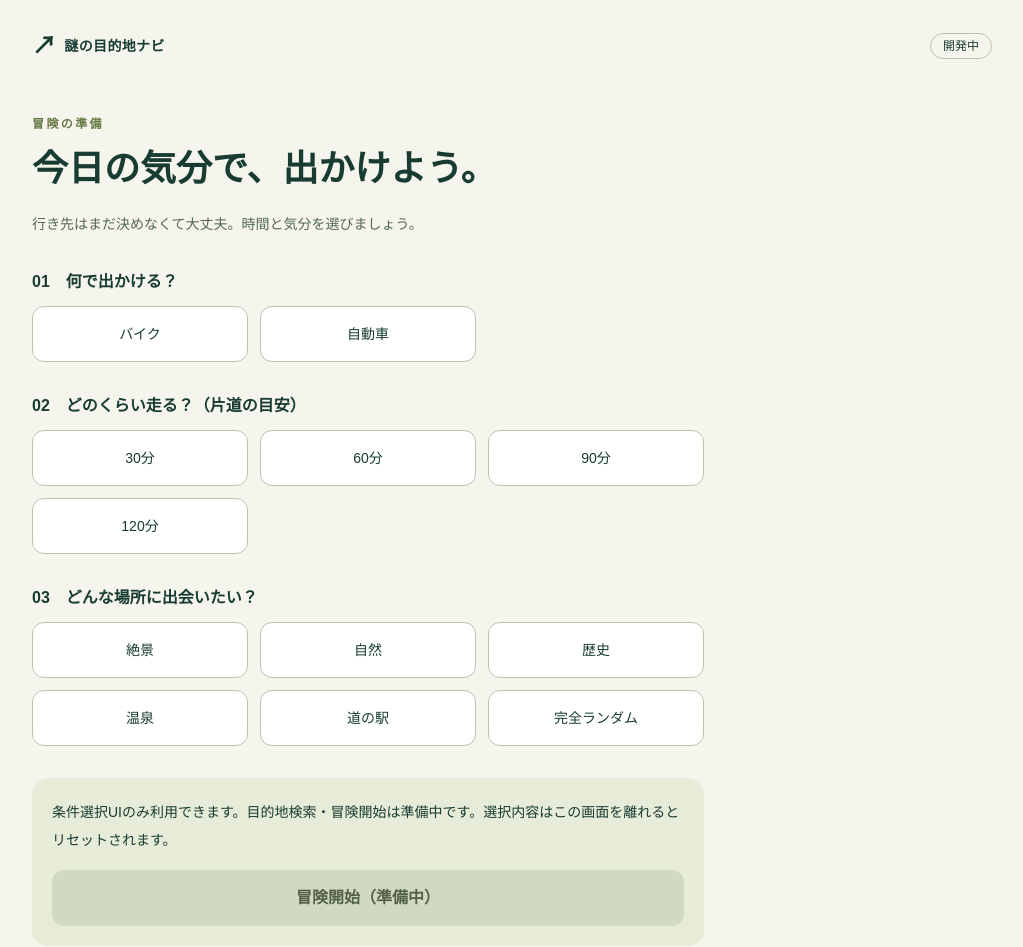
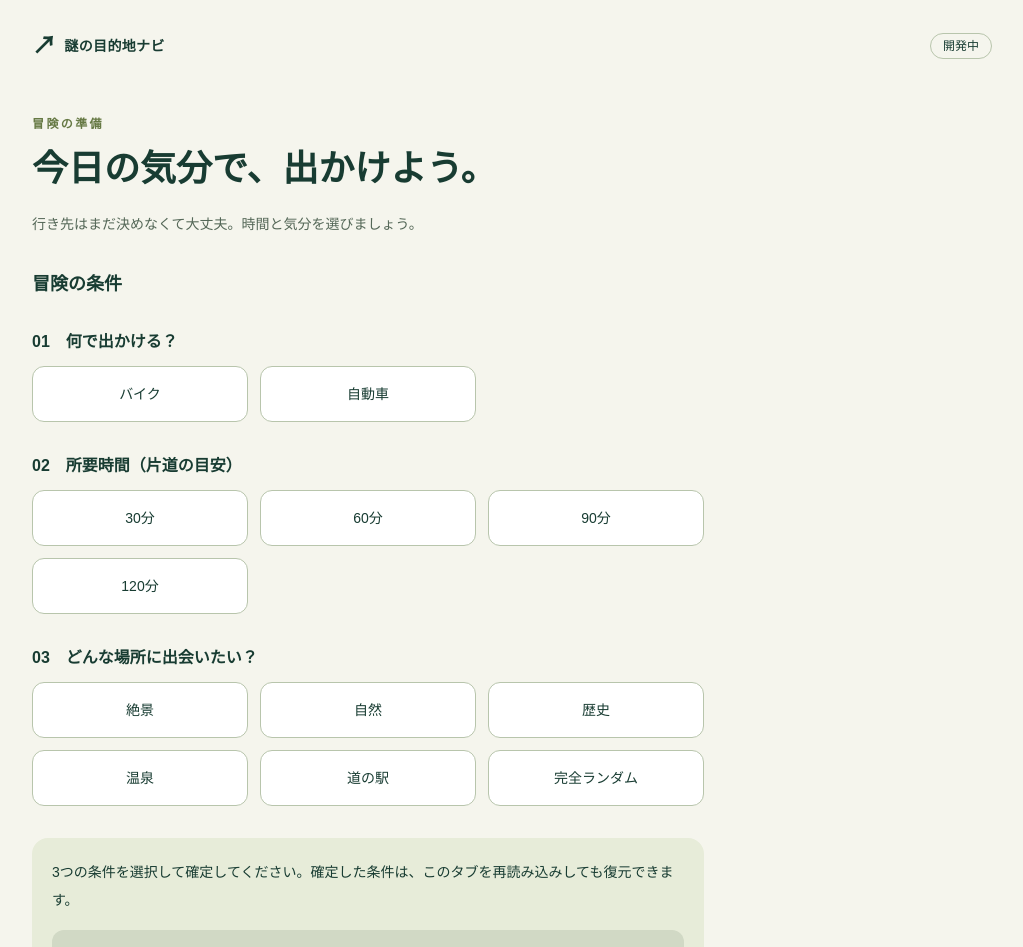
Before and after one commit to jphacks/os_2605, a Next.js app: page /setup in a window 1280 px wide. Shown: the top 947 px of the page, without its empty margins (128-1151 px from the left). Built offline with nearby package versions, Linux system fonts and the light colour scheme.

Commit message:
feat: confirm and edit saved adventure conditions

```diff
--- a/app/page.tsx
+++ b/app/page.tsx
@@ -21,7 +21,7 @@ export default function HomePage() {
           </p>
           <ActionLink href="/setup">冒険を始める</ActionLink>
           <p className="mt-3 text-xs text-[#546757]">
-            現在は条件を選ぶ画面まで体験できます。
+          現在は条件の選択・保存まで体験できます。
           </p>
         </div>
         <div
--- a/components/adventure/setup-form.tsx
+++ b/components/adventure/setup-form.tsx
@@ -1,53 +1,228 @@
 "use client";
-import { useState } from "react";
-import type { Category, DurationMinutes, VehicleType } from "@/types/adventure";
+import { useEffect, useRef, useState } from "react";
+import type { AdventureSetupDraft } from "@/types/adventure";
 import {
   vehicleOptions,
   durationOptions,
   categoryOptions,
 } from "@/features/adventure/setup-options";
+import {
+  loadSetupDraft,
+  parseSetupDraft,
+  saveSetupDraft,
+} from "@/features/adventure/setup-storage";
 import { ChoiceGroup } from "./choice-group";
+
+type FormDraft = {
+  [K in keyof AdventureSetupDraft]: AdventureSetupDraft[K] | null;
+};
+type FormState = {
+  draft: FormDraft;
+  phase: "loading" | "editing" | "confirmed";
+  message: string;
+  error: string;
+};
+const emptyDraft: FormDraft = {
+  vehicleType: null,
+  durationMinutes: null,
+  category: null,
+};
+const buttonClass =
+  "min-h-12 w-full rounded-xl bg-[#234e3e] px-5 py-4 font-bold text-white enabled:cursor-pointer enabled:hover:bg-[#183c32] disabled:cursor-not-allowed disabled:bg-[#d1d9c5] disabled:text-[#54614a]";
+
 export function SetupForm() {
-  const [vehicle, setVehicle] = useState<VehicleType | null>(null);
-  const [duration, setDuration] = useState<DurationMinutes | null>(null);
-  const [category, setCategory] = useState<Category | null>(null);
+  const [form, setForm] = useState<FormState>({
+    draft: emptyDraft,
+    phase: "loading",
+    message: "",
+    error: "",
+  });
+  const headingRef = useRef<HTMLHeadingElement>(null);
+  const previousPhase = useRef(form.phase);
+
+  useEffect(() => {
+    const saved = loadSetupDraft();
+    const message =
+      saved.status === "restored"
+        ? "保存済みの条件を復元しました。内容を確認して確定してください。"
+        : saved.status === "invalid"
+          ? "保存データが不正なため読み込めませんでした。条件を選び直してください。"
+          : saved.status === "unavailable"
+            ? "保存領域を利用できません。条件は選べますが、保存できるまで確定できません。"
+            : "";
+    // Synchronize once with browser storage after hydration; never read it during SSR.
+    // eslint-disable-next-line react-hooks/set-state-in-effect
+    setForm({
+      draft: saved.status === "restored" ? saved.draft : emptyDraft,
+      phase: "editing",
+      message,
+      error: "",
+    });
+  }, []);
+
+  useEffect(() => {
+    if (form.phase === "confirmed" || previousPhase.current === "confirmed")
+      headingRef.current?.focus();
+    previousPhase.current = form.phase;
+  }, [form.phase]);
+
+  function change<K extends keyof AdventureSetupDraft>(
+    key: K,
+    value: AdventureSetupDraft[K],
+  ) {
+    setForm((current) => ({
+      ...current,
+      draft: { ...current.draft, [key]: value },
+      error: "",
+    }));
+  }
+  function confirm(event: React.FormEvent<HTMLFormElement>) {
+    event.preventDefault();
+    if (form.phase !== "editing") return;
+    const result = saveSetupDraft(form.draft);
+    if (result !== "saved") {
+      setForm((current) => ({
+        ...current,
+        error:
+          result === "invalid"
+            ? "乗り物・所要時間・ジャンルをすべて選択してください。"
+            : "条件を保存できませんでした。ブラウザの保存設定を確認して、もう一度お試しください。入力内容は保持しています。",
+      }));
+      return;
+    }
+    setForm((current) => ({
+      ...current,
+      phase: "confirmed",
+      message: "",
+      error: "",
+    }));
+  }
+
+  if (form.phase === "loading")
+    return (
+      <p role="status" className="py-8 text-sm">
+        保存した条件を確認しています…
+      </p>
+    );
+
+  const confirmed =
+    form.phase === "confirmed" ? parseSetupDraft(form.draft) : null;
+  if (confirmed) {
+    const rows = [
+      [
+        "乗り物",
+        vehicleOptions.find((option) => option.value === confirmed.vehicleType)
+          ?.label,
+      ],
+      ["所要時間", `片道${confirmed.durationMinutes}分`],
+      [
+        "ジャンル",
+        categoryOptions.find((option) => option.value === confirmed.category)
+          ?.label,
+      ],
+    ];
+    return (
+      <section
+        className="max-w-2xl rounded-2xl border border-[#b8c5ac] bg-white p-5 sm:p-8"
+        aria-labelledby="setup-summary"
+      >
+        <h2
+          id="setup-summary"
+          ref={headingRef}
+          tabIndex={-1}
+          className="text-2xl leading-relaxed font-bold"
+        >
+          冒険の準備ができました！
+        </h2>
+        <p className="mt-3 text-sm leading-7 text-[#546757]">
+          条件をこのタブに保存しました。目的地選択・冒険開始はまだ準備中です。
+        </p>
+        <dl className="my-6 divide-y divide-[#d8dece]">
+          {rows.map(([label, value]) => (
+            <div key={label} className="grid grid-cols-[5rem_1fr] gap-3 py-4">
+              <dt className="text-sm text-[#546757]">{label}</dt>
+              <dd className="font-bold">{value}</dd>
+            </div>
+          ))}
+        </dl>
+        <button
+          type="button"
+          className={buttonClass}
+          onClick={() =>
+            setForm((current) => ({
+              ...current,
+              phase: "editing",
+              message: "変更後は、もう一度確定すると保存内容が更新されます。",
+            }))
+          }
+        >
+          条件を変更する
+        </button>
+        <button type="button" disabled className={`${buttonClass} mt-3`}>
+          冒険開始（準備中）
+        </button>
+      </section>
+    );
+  }
   return (
     <form
-      onSubmit={(event) => event.preventDefault()}
+      onSubmit={confirm}
       className="max-w-2xl space-y-8"
+      aria-labelledby="setup-form-heading"
     >
+      <h2
+        id="setup-form-heading"
+        ref={headingRef}
+        tabIndex={-1}
+        className="text-lg font-bold"
+      >
+        冒険の条件
+      </h2>
+      {form.message && (
+        <p
+          role="status"
+          className="rounded-xl bg-[#e7ecd9] p-4 text-sm leading-7"
+        >
+          {form.message}
+        </p>
+      )}
       <ChoiceGroup
         legend="01　何で出かける？"
         name="vehicle"
         options={vehicleOptions}
-        value={vehicle}
-        onChange={setVehicle}
+        value={form.draft.vehicleType}
+        onChange={(value) => change("vehicleType", value)}
       />
       <ChoiceGroup
-        legend="02　どのくらい走る？（片道の目安）"
+        legend="02　所要時間（片道の目安）"
         name="duration"
         options={durationOptions}
-        value={duration}
-        onChange={setDuration}
+        value={form.draft.durationMinutes}
+        onChange={(value) => change("durationMinutes", value)}
       />
       <ChoiceGroup
         legend="03　どんな場所に出会いたい？"
         name="category"
         options={categoryOptions}
-        value={category}
-        onChange={setCategory}
+        value={form.draft.category}
+        onChange={(value) => change("category", value)}
       />
       <div className="rounded-2xl bg-[#e7ecd9] p-5">
         <p id="setup-status" className="text-sm leading-7">
-          条件選択UIのみ利用できます。目的地検索・冒険開始は準備中です。選択内容はこの画面を離れるとリセットされます。
+          3つの条件を選択して確定してください。確定した条件は、このタブを再読み込みしても復元できます。
         </p>
+        {form.error && (
+          <p role="alert" className="mt-3 font-bold text-[#913716]">
+            {form.error}
+          </p>
+        )}
         <button
-          type="button"
-          disabled
+          type="submit"
+          disabled={!parseSetupDraft(form.draft)}
           aria-describedby="setup-status"
-          className="mt-4 min-h-12 w-full cursor-not-allowed rounded-xl bg-[#d1d9c5] px-5 py-4 font-bold text-[#54614a]"
+          className={`${buttonClass} mt-4`}
         >
-          冒険開始（準備中）
+          条件を確定する
         </button>
       </div>
     </form>
```
Also changed, not shown: 1 other file (tests, documents, lock files or other folders).
